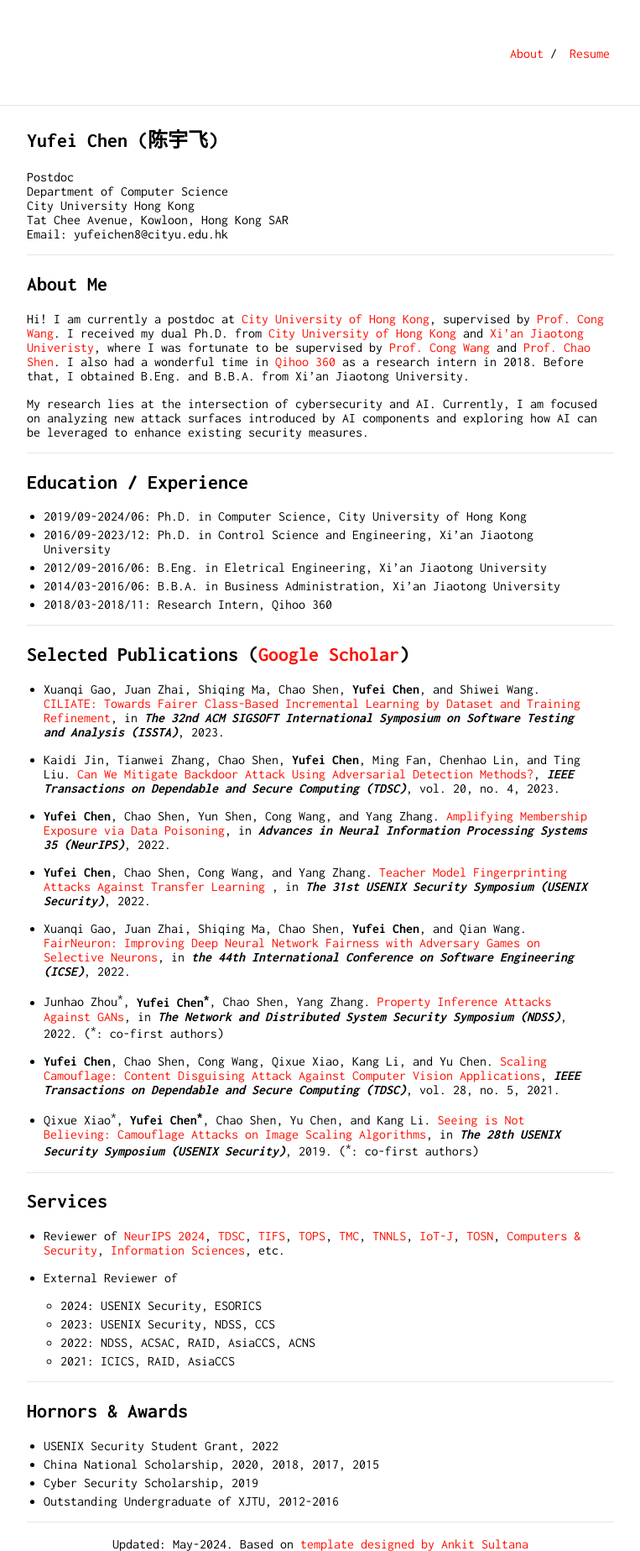
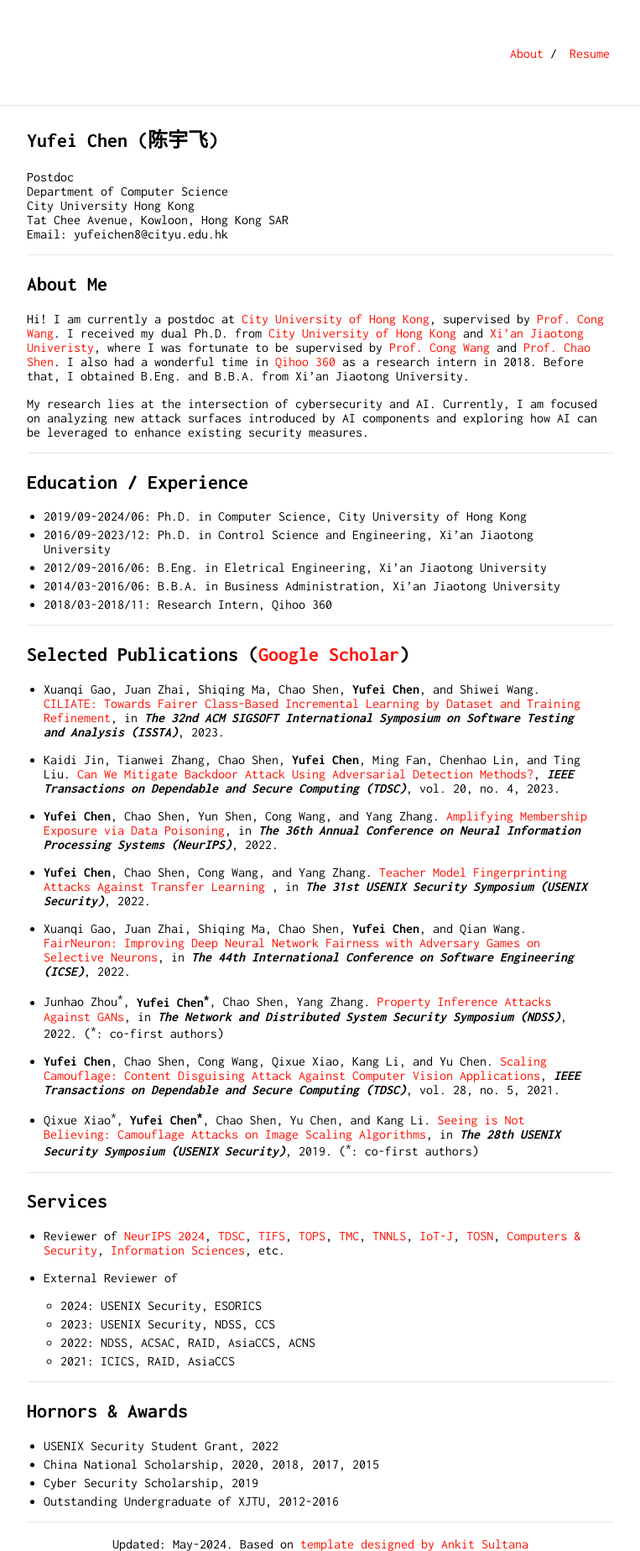
Before and after one commit to yfchen1994/yfchen1994.github.io, a Jekyll site: the page built from index.md, in a window 1280 px wide. Shown: the whole page at 84% size, without its empty margins (258-1021 px from the left). Built offline with Jekyll 4.4.1, drawn with Linux system fonts in a browser that asks for light colours; our own code applies the rules of GitHub Pages for plain Markdown files.

Commit message:
Fix errors.

```diff
--- a/index.md
+++ b/index.md
@@ -42,12 +42,12 @@ My research lies at the intersection of cybersecurity and AI. Currently, I am fo
 
 - Kaidi Jin, Tianwei Zhang, Chao Shen, **Yufei Chen**, Ming Fan, Chenhao Lin, and Ting Liu. [Can We Mitigate Backdoor Attack Using Adversarial Detection Methods?](https://ieeexplore.ieee.org/abstract/document/9844276), **_IEEE Transactions on Dependable and Secure Computing (TDSC)_**, vol. 20, no. 4, 2023.
 
-- **Yufei Chen**, Chao Shen, Yun Shen, Cong Wang, and Yang Zhang. [Amplifying Membership Exposure via Data Poisoning](https://proceedings.neurips.cc/paper_files/paper/2022/hash/c0f240bb986df54b38026398da1ae72a-Abstract-Conference.html), in **_Advances in Neural Information Processing Systems 35 (NeurIPS)_**, 2022.
+- **Yufei Chen**, Chao Shen, Yun Shen, Cong Wang, and Yang Zhang. [Amplifying Membership Exposure via Data Poisoning](https://proceedings.neurips.cc/paper_files/paper/2022/hash/c0f240bb986df54b38026398da1ae72a-Abstract-Conference.html), in **_The 36th Annual Conference on Neural Information Processing Systems (NeurIPS)_**, 2022.
 
 - **Yufei Chen**, Chao Shen, Cong Wang, and Yang Zhang. [Teacher Model Fingerprinting Attacks Against Transfer Learning
 ](https://www.usenix.org/conference/usenixsecurity22/presentation/chen-yufei), in **_The 31st USENIX Security Symposium (USENIX Security)_**, 2022.
 
-- Xuanqi Gao, Juan Zhai, Shiqing Ma, Chao Shen, **Yufei Chen**, and Qian Wang. [FairNeuron: Improving Deep Neural Network Fairness with Adversary Games on Selective Neurons](https://dl.acm.org/doi/abs/10.1145/3510003.3510087), in **_the 44th International Conference on Software Engineering (ICSE)_**, 2022.
+- Xuanqi Gao, Juan Zhai, Shiqing Ma, Chao Shen, **Yufei Chen**, and Qian Wang. [FairNeuron: Improving Deep Neural Network Fairness with Adversary Games on Selective Neurons](https://dl.acm.org/doi/abs/10.1145/3510003.3510087), in **_The 44th International Conference on Software Engineering (ICSE)_**, 2022.
 
 - Junhao Zhou<sup>\*</sup>, **Yufei Chen<sup>\*</sup>**, Chao Shen, Yang Zhang. [Property Inference Attacks Against GANs](https://www.ndss-symposium.org/ndss-paper/auto-draft-240/), in **_The Network and Distributed System Security Symposium (NDSS)_**, 2022. (<sup>\*</sup>: co-first authors)
 
```
Also changed, not shown: 1 other file.
